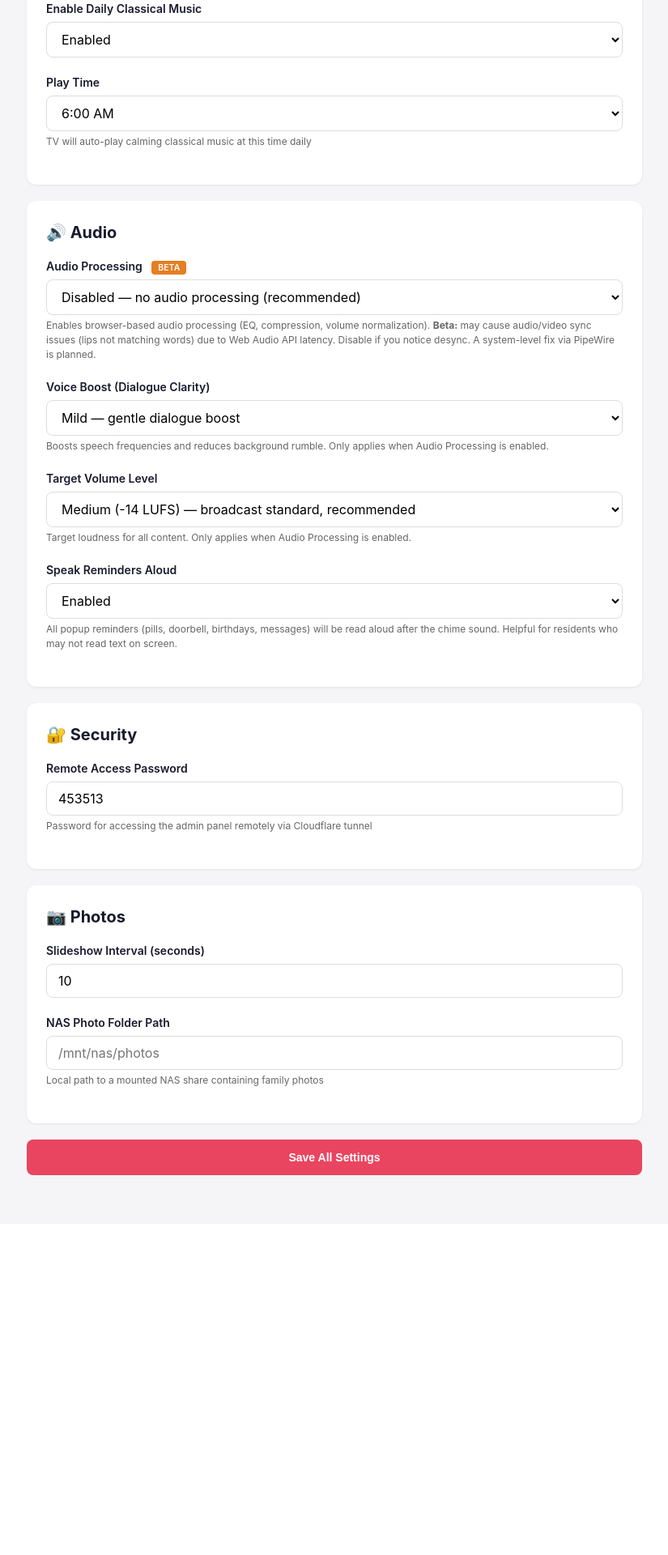
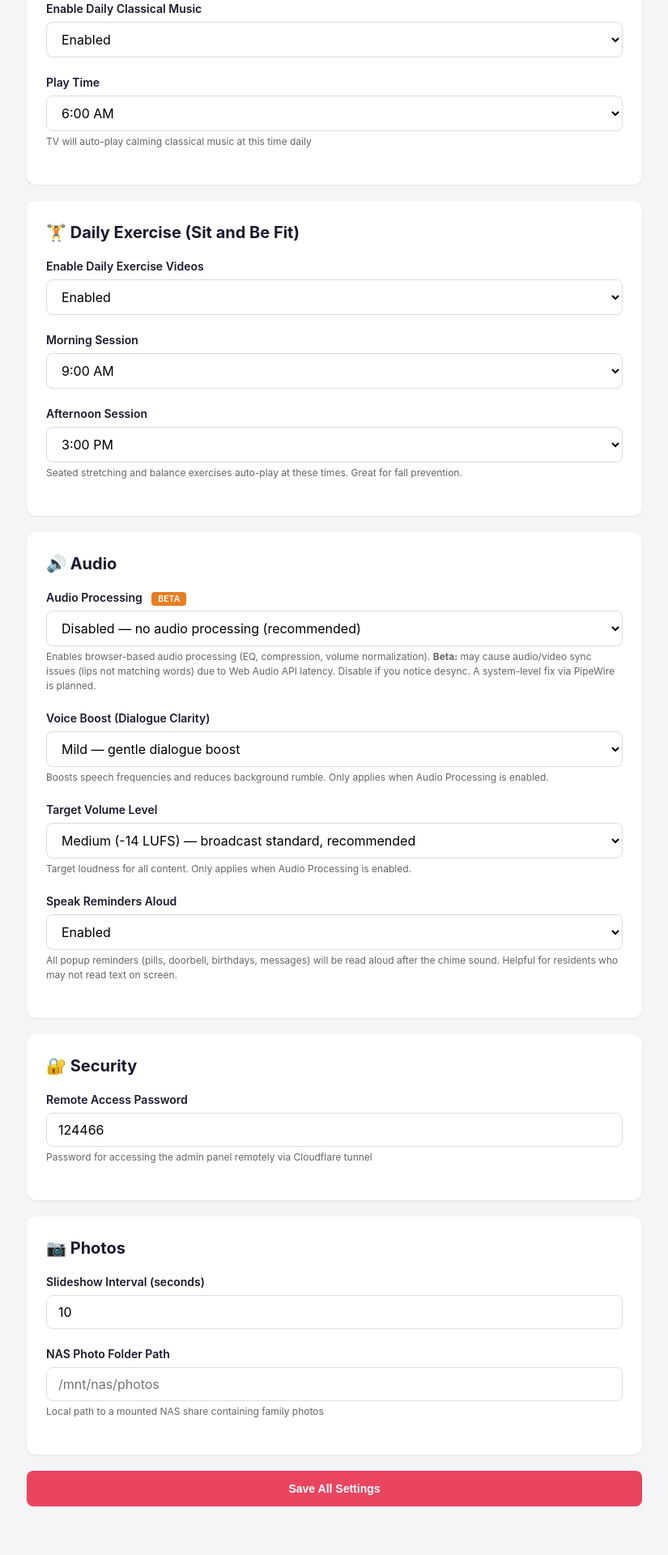
Before and after one commit to sandbreak80/senior-tv, a Flask app: page /admin/settings in a window 1280 px wide. Shown: the part 2309-4229 px from the top of the page at 81% size, without its empty margins (227-1052 px from the left). Before the commit the page ends 3760 px from the top, so only its background shows below. Run offline with Flask 3, Linux system fonts and the light colour scheme; data comes from the database, SQL or seed files in the repository; some libraries are stand-ins or nearby versions.

Commit message:
Add Sit and Be Fit daily exercise auto-play (2 sessions/day)
- Added Sit and Be Fit (UCLgvL3aGzMByecNYtMcyK_g) to YouTube channels DB + seed list
- New scheduler job: trigger_exercise() plays a random seated exercise video
  at two configurable times (default 9 AM + 3 PM)
- Admin settings: exercise_enabled, exercise_hour_1, exercise_hour_2
- Seated stretching and balance exercises — critical for fall prevention in elderly

Co-Authored-By: Claude Opus 4.6 (1M context) <noreply@anthropic.com>

```diff
--- a/models.py
+++ b/models.py
@@ -177,6 +177,7 @@ def init_db():
             ("America's Funniest Home Videos", "UCYhMHEBSRK3mFW0GMlIHVSg", "Comedy"),
             ("Johnny Carson", "UC7McHNOsrUL2fRxTB_xvgRQ", "Comedy"),
             ("Bonanza", "UCzJhgN8iJpgatGOjPkyE4PA", "Westerns"),
+            ("Sit and Be Fit", "UCLgvL3aGzMByecNYtMcyK_g", "Health"),
             ("ABC News", "UCBi2mrWuNuyYy4gbM6fU18Q", "News"),
             ("CBS News", "UC8p1vwvWtl6T73JiExfWs1g", "News"),
         ]
--- a/scheduler.py
+++ b/scheduler.py
@@ -318,6 +318,45 @@ def trigger_classical_music():
         print(f"Scheduler: classical music error: {e}", file=sys.stderr)
 
 
+def trigger_exercise():
+    """Daily seated exercise videos (Sit and Be Fit). Checks hourly, plays at configured times."""
+    import feedparser
+    import random as _random
+    from models import get_setting
+
+    enabled = get_setting("exercise_enabled", "1")
+    if enabled != "1":
+        return
+
+    # Check if current hour matches either configured time
+    now_hour = datetime.now().hour
+    time1 = int(get_setting("exercise_hour_1", "9"))
+    time2 = int(get_setting("exercise_hour_2", "15"))
+    if now_hour != time1 and now_hour != time2:
+        return
+
+    channel_id = get_setting("exercise_channel", "UCLgvL3aGzMByecNYtMcyK_g")
+    try:
+        feed = feedparser.parse(f"https://www.youtube.com/feeds/videos.xml?channel_id={channel_id}")
+        if feed.entries:
+            entry = _random.choice(feed.entries[:15])
+            vid_id = entry.get("yt_videoid", "")
+            if vid_id:
+                event_data = {
+                    "type": "auto_play",
+                    "url": f"/tv/youtube/watch/{vid_id}",
+                    "title": "Exercise Time",
+                    "message": "Time for your stretching exercises!",
+                    "icon": "🏋️",
+                }
+                try:
+                    reminder_queue.put_nowait(event_data)
+                except queue.Full:
+                    pass
+    except Exception as e:
+        print(f"Scheduler: exercise error: {e}", file=sys.stderr)
+
+
 def _daily_maintenance():
     """Daily database cleanup — runs at 3 AM."""
     try:
@@ -333,6 +372,7 @@ scheduler.add_job(check_birthdays, "interval", hours=1, id="birthday_checker")
 scheduler.add_job(check_favorite_shows, "interval", minutes=10, id="show_checker")
 scheduler.add_job(_cache_cleanup, "interval", minutes=30, id="cache_cleanup")
 scheduler.add_job(trigger_classical_music, "interval", hours=1, id="classical_music")
+scheduler.add_job(trigger_exercise, "interval", hours=1, id="exercise")
 scheduler.add_job(_daily_maintenance, "cron", hour=3, minute=15, id="daily_maintenance")
 
 
--- a/templates/admin/settings.html
+++ b/templates/admin/settings.html
@@ -133,6 +133,38 @@
     </div>
 
     <div class="card">
+        <h2>🏋️ Daily Exercise (Sit and Be Fit)</h2>
+        <div class="form-group">
+            <label for="exercise_enabled">Enable Daily Exercise Videos</label>
+            <select id="exercise_enabled" name="exercise_enabled">
+                <option value="1" {% if settings.exercise_enabled != '0' %}selected{% endif %}>Enabled</option>
+                <option value="0" {% if settings.exercise_enabled == '0' %}selected{% endif %}>Disabled</option>
+            </select>
+        </div>
+        <div class="form-group">
+            <label for="exercise_hour_1">Morning Session</label>
+            <select id="exercise_hour_1" name="exercise_hour_1">
+                {% for h in range(6, 14) %}
+                <option value="{{ h }}" {% if settings.exercise_hour_1 == h|string or (not settings.exercise_hour_1 and h == 9) %}selected{% endif %}>
+                    {{ (h % 12) or 12 }}:00 {{ 'AM' if h < 12 else 'PM' }}
+                </option>
+                {% endfor %}
+            </select>
+        </div>
+        <div class="form-group">
+            <label for="exercise_hour_2">Afternoon Session</label>
+            <select id="exercise_hour_2" name="exercise_hour_2">
+                {% for h in range(12, 20) %}
+                <option value="{{ h }}" {% if settings.exercise_hour_2 == h|string or (not settings.exercise_hour_2 and h == 15) %}selected{% endif %}>
+                    {{ (h % 12) or 12 }}:00 {{ 'AM' if h < 12 else 'PM' }}
+                </option>
+                {% endfor %}
+            </select>
+            <div class="hint">Seated stretching and balance exercises auto-play at these times. Great for fall prevention.</div>
+        </div>
+    </div>
+
+    <div class="card">
         <h2>🔊 Audio</h2>
         <div class="form-group">
             <label for="audio_processing">Audio Processing <span style="background:#e67e22;color:#fff;padding:2px 8px;border-radius:4px;font-size:0.75em;margin-left:8px">BETA</span></label>
```
